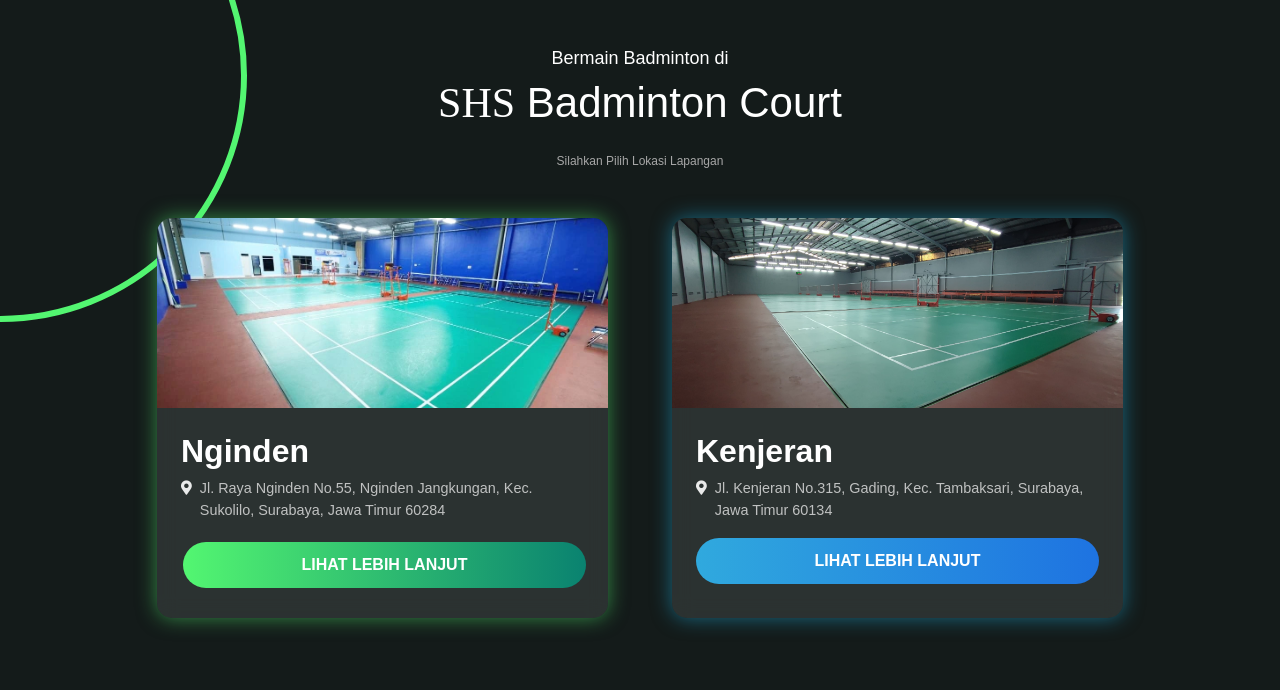
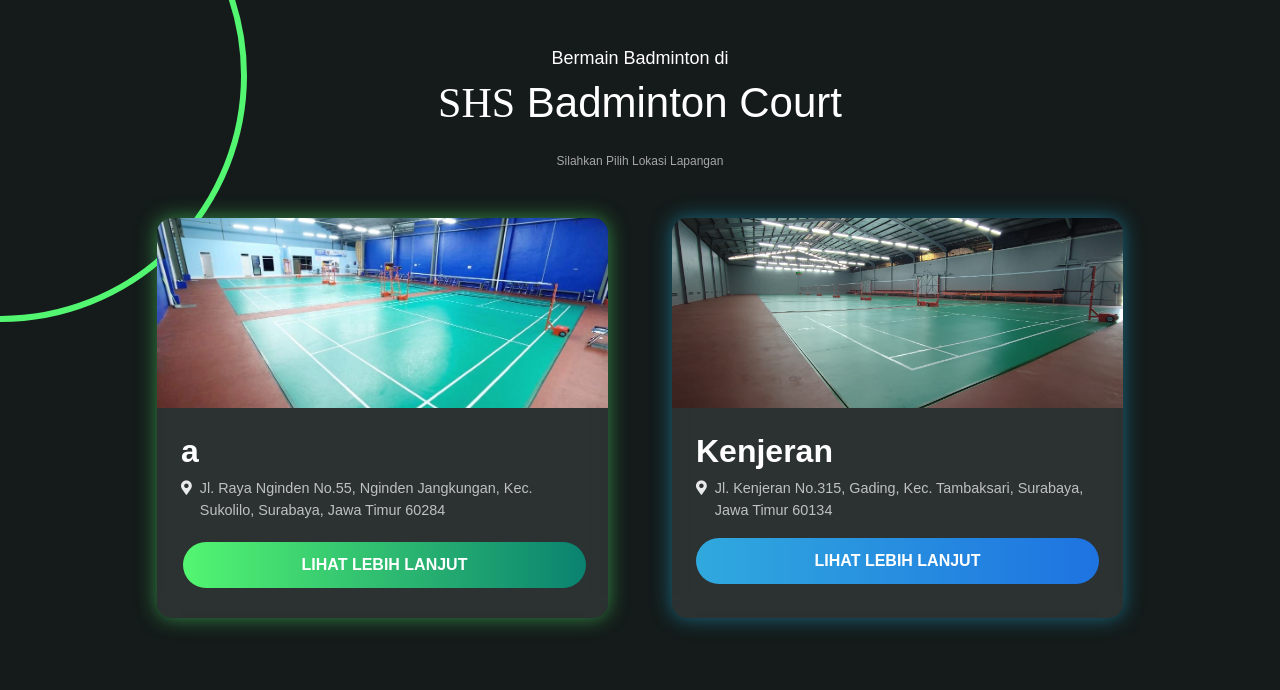
Before and after one commit to You2wo/shsbadmintoncourts, a plain HTML site: page shs/selection.html in a window 1280 px wide. Shown: the top 690 px of the page. Drawn offline with nearby package versions, Linux system fonts and the light colour scheme; a web font is replaced by a local one.

```diff
--- a/shs/selection.html
+++ b/shs/selection.html
@@ -89,7 +89,7 @@
                   <div class="card custom-card glow-green">
                     <div class="card-image" style="background-image: url('assets/img/intterior\ \(2\).webp');"></div>
                     <div class="card-body">
-                      <h3 class="card-title">Nginden</h3>
+                      <h3 class="card-title">a</h3>
                       <p class="card-text">
                         <i class="fas fa-map-marker-alt"></i>
                         <a href="https://maps.app.goo.gl/eT5pVn6cX6fdFEFM7" target="_blank" class="address-link">
```
